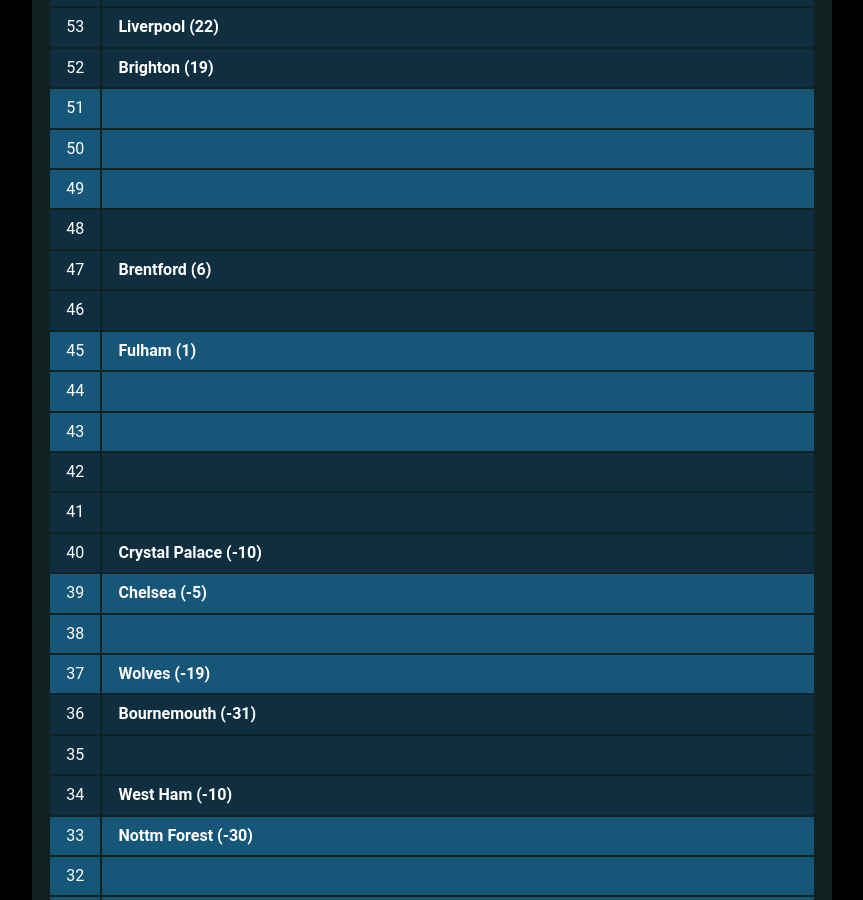
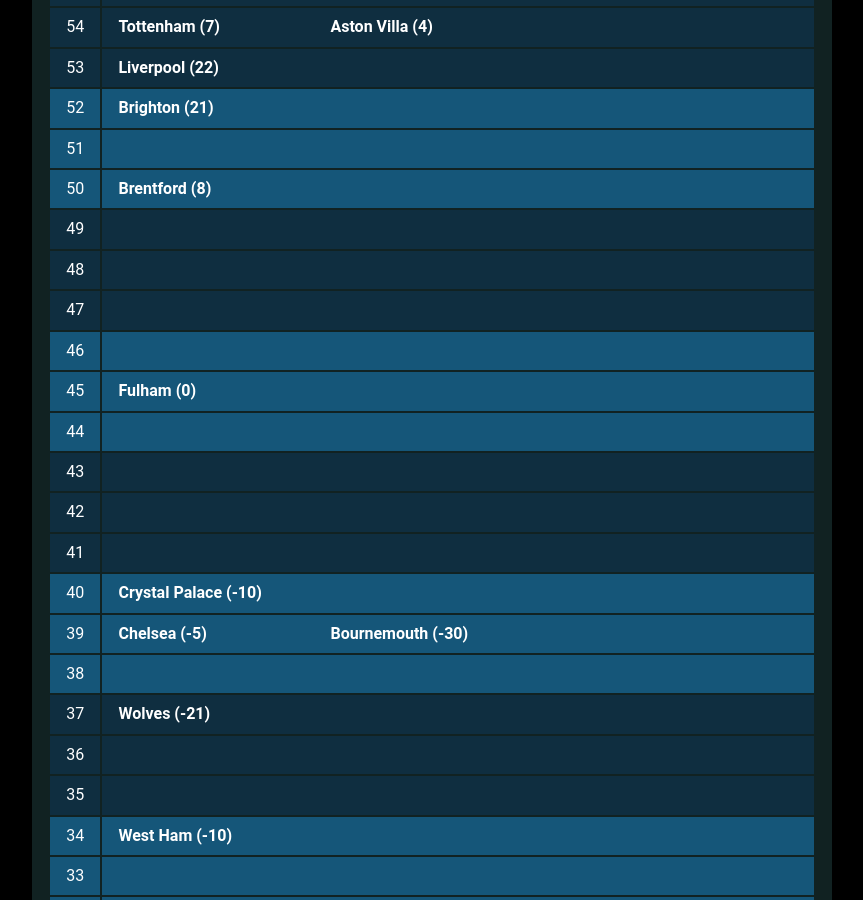
Before and after one commit to muru/muru.github.io, a Jekyll site: the page built from resources.md, in a window 1280 px wide and 900 px high, scrolled down 2366 px. Shown: the whole window, without its empty margins (208-1071 px from the left). Built offline with Jekyll 4.4.1, drawn with Linux system fonts in a browser that asks for light colours; some web fonts are replaced; some of the changed text lies outside the part shown.

Commit message:
updated cann-table: Mon  1 May 00:04:49 JST 2023

```diff
--- a/cann-table.html
+++ b/cann-table.html
@@ -1,5 +1,11 @@
 <table id="cann-table">
 <thead> <th> Pts </th> <th> Clubs (GD) </th> </thead>
+	<tr class="cann-row-1">
+		<td class="cann-point"> 76 </td>
+		<td class="cann-clubs">
+			<span class="club-name"> Man City (54) </span>
+		</td>
+ 	</tr>
 	<tr class="cann-row-1">
 		<td class="cann-point"> 75 </td>
 		<td class="cann-clubs">
@@ -11,10 +17,9 @@
 		<td class="cann-clubs">
 		</td>
  	</tr>
-	<tr class="cann-row-1">
+	<tr class="cann-row-2">
 		<td class="cann-point"> 73 </td>
 		<td class="cann-clubs">
-			<span class="club-name"> Man City (53) </span>
 		</td>
  	</tr>
 	<tr class="cann-row-2">
@@ -27,7 +32,7 @@
 		<td class="cann-clubs">
 		</td>
  	</tr>
-	<tr class="cann-row-2">
+	<tr class="cann-row-1">
 		<td class="cann-point"> 70 </td>
 		<td class="cann-clubs">
 		</td>
@@ -42,7 +47,7 @@
 		<td class="cann-clubs">
 		</td>
  	</tr>
-	<tr class="cann-row-1">
+	<tr class="cann-row-2">
 		<td class="cann-point"> 67 </td>
 		<td class="cann-clubs">
 		</td>
@@ -57,7 +62,7 @@
 		<td class="cann-clubs">
 		</td>
  	</tr>
-	<tr class="cann-row-2">
+	<tr class="cann-row-1">
 		<td class="cann-point"> 64 </td>
 		<td class="cann-clubs">
 		</td>
@@ -65,15 +70,16 @@
 	<tr class="cann-row-1">
 		<td class="cann-point"> 63 </td>
 		<td class="cann-clubs">
+			<span class="club-name"> Man Utd (10) </span>
 		</td>
  	</tr>
 	<tr class="cann-row-1">
 		<td class="cann-point"> 62 </td>
 		<td class="cann-clubs">
-			<span class="club-name"> Newcastle (32) </span>
+			<span class="club-name"> Newcastle (31) </span>
 		</td>
  	</tr>
-	<tr class="cann-row-1">
+	<tr class="cann-row-2">
 		<td class="cann-point"> 61 </td>
 		<td class="cann-clubs">
 		</td>
@@ -81,7 +87,6 @@
 	<tr class="cann-row-2">
 		<td class="cann-point"> 60 </td>
 		<td class="cann-clubs">
-			<span class="club-name"> Man Utd (9) </span>
 		</td>
  	</tr>
 	<tr class="cann-row-2">
@@ -89,7 +94,7 @@
 		<td class="cann-clubs">
 		</td>
  	</tr>
-	<tr class="cann-row-2">
+	<tr class="cann-row-1">
 		<td class="cann-point"> 58 </td>
 		<td class="cann-clubs">
 		</td>
@@ -104,7 +109,7 @@
 		<td class="cann-clubs">
 		</td>
  	</tr>
-	<tr class="cann-row-1">
+	<tr class="cann-row-2">
 		<td class="cann-point"> 55 </td>
 		<td class="cann-clubs">
 		</td>
@@ -113,7 +118,7 @@
 		<td class="cann-point"> 54 </td>
 		<td class="cann-clubs">
 			<span class="club-name"> Tottenham (7) </span>
-			<span class="club-name"> Aston Villa (5) </span>
+			<span class="club-name"> Aston Villa (4) </span>
 		</td>
  	</tr>
 	<tr class="cann-row-2">
@@ -122,10 +127,10 @@
 			<span class="club-name"> Liverpool (22) </span>
 		</td>
  	</tr>
-	<tr class="cann-row-2">
+	<tr class="cann-row-1">
 		<td class="cann-point"> 52 </td>
 		<td class="cann-clubs">
-			<span class="club-name"> Brighton (19) </span>
+			<span class="club-name"> Brighton (21) </span>
 		</td>
  	</tr>
 	<tr class="cann-row-1">
@@ -136,9 +141,10 @@
 	<tr class="cann-row-1">
 		<td class="cann-point"> 50 </td>
 		<td class="cann-clubs">
+			<span class="club-name"> Brentford (8) </span>
 		</td>
  	</tr>
-	<tr class="cann-row-1">
+	<tr class="cann-row-2">
 		<td class="cann-point"> 49 </td>
 		<td class="cann-clubs">
 		</td>
@@ -151,10 +157,9 @@
 	<tr class="cann-row-2">
 		<td class="cann-point"> 47 </td>
 		<td class="cann-clubs">
-			<span class="club-name"> Brentford (6) </span>
 		</td>
  	</tr>
-	<tr class="cann-row-2">
+	<tr class="cann-row-1">
 		<td class="cann-point"> 46 </td>
 		<td class="cann-clubs">
 		</td>
@@ -162,7 +167,7 @@
 	<tr class="cann-row-1">
 		<td class="cann-point"> 45 </td>
 		<td class="cann-clubs">
-			<span class="club-name"> Fulham (1) </span>
+			<span class="club-name"> Fulham (0) </span>
 		</td>
  	</tr>
 	<tr class="cann-row-1">
@@ -170,7 +175,7 @@
 		<td class="cann-clubs">
 		</td>
  	</tr>
-	<tr class="cann-row-1">
+	<tr class="cann-row-2">
 		<td class="cann-point"> 43 </td>
 		<td class="cann-clubs">
 		</td>
@@ -185,7 +190,7 @@
 		<td class="cann-clubs">
 		</td>
  	</tr>
-	<tr class="cann-row-2">
+	<tr class="cann-row-1">
 		<td class="cann-point"> 40 </td>
 		<td class="cann-clubs">
 			<span class="club-name"> Crystal Palace (-10) </span>
@@ -195,6 +200,7 @@
 		<td class="cann-point"> 39 </td>
 		<td class="cann-clubs">
 			<span class="club-name"> Chelsea (-5) </span>
+			<span class="club-name"> Bournemouth (-30) </span>
 		</td>
  	</tr>
 	<tr class="cann-row-1">
@@ -202,16 +208,15 @@
 		<td class="cann-clubs">
 		</td>
  	</tr>
-	<tr class="cann-row-1">
+	<tr class="cann-row-2">
 		<td class="cann-point"> 37 </td>
 		<td class="cann-clubs">
-			<span class="club-name"> Wolves (-19) </span>
+			<span class="club-name"> Wolves (-21) </span>
 		</td>
  	</tr>
 	<tr class="cann-row-2">
 		<td class="cann-point"> 36 </td>
 		<td class="cann-clubs">
-			<span class="club-name"> Bournemouth (-31) </span>
 		</td>
  	</tr>
 	<tr class="cann-row-2">
@@ -219,7 +224,7 @@
 		<td class="cann-clubs">
 		</td>
  	</tr>
-	<tr class="cann-row-2">
+	<tr class="cann-row-1">
 		<td class="cann-point"> 34 </td>
 		<td class="cann-clubs">
 			<span class="club-name"> West Ham (-10) </span>
@@ -228,7 +233,6 @@
 	<tr class="cann-row-1">
 		<td class="cann-point"> 33 </td>
 		<td class="cann-clubs">
-			<span class="club-name"> Nottm Forest (-30) </span>
 		</td>
  	</tr>
 	<tr class="cann-row-1">
@@ -236,7 +240,7 @@
 		<td class="cann-clubs">
 		</td>
  	</tr>
-	<tr class="cann-row-1">
+	<tr class="cann-row-2">
 		<td class="cann-point"> 31 </td>
 		<td class="cann-clubs">
 		</td>
@@ -244,7 +248,8 @@
 	<tr class="cann-row-2">
 		<td class="cann-point"> 30 </td>
 		<td class="cann-clubs">
-			<span class="club-name"> Leeds (-21) </span>
+			<span class="club-name"> Leeds (-22) </span>
+			<span class="club-name"> Nottm Forest (-32) </span>
 		</td>
  	</tr>
 	<tr class="cann-row-2">
@@ -253,7 +258,7 @@
 			<span class="club-name"> Leicester (-13) </span>
 		</td>
  	</tr>
-	<tr class="cann-row-2">
+	<tr class="cann-row-1">
 		<td class="cann-point"> 28 </td>
 		<td class="cann-clubs">
 			<span class="club-name"> Everton (-25) </span>
@@ -262,23 +267,8 @@
 	<tr class="cann-row-1">
 		<td class="cann-point"> 27 </td>
 		<td class="cann-clubs">
-		</td>
- 	</tr>
-	<tr class="cann-row-1">
-		<td class="cann-point"> 26 </td>
-		<td class="cann-clubs">
-		</td>
- 	</tr>
-	<tr class="cann-row-1">
-		<td class="cann-point"> 25 </td>
-		<td class="cann-clubs">
-		</td>
- 	</tr>
-	<tr class="cann-row-2">
-		<td class="cann-point"> 24 </td>
-		<td class="cann-clubs">
-			<span class="club-name"> Southampton (-30) </span>
+			<span class="club-name"> Southampton (-29) </span>
 		</td>
  	</tr>
 </table>
-<span id="cann-gen-note"> Generated on  Sunday, 30 April 2023 at 00:01 JST. </span>
+<span id="cann-gen-note"> Generated on  Monday, 01 May 2023 at 00:04 JST. </span>
```
